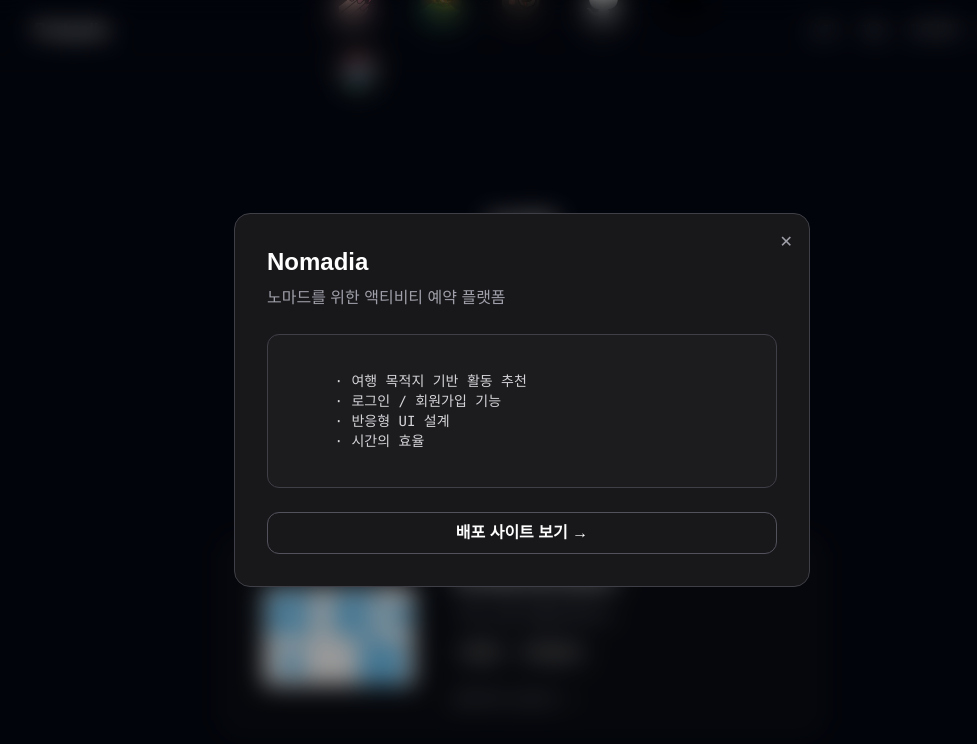
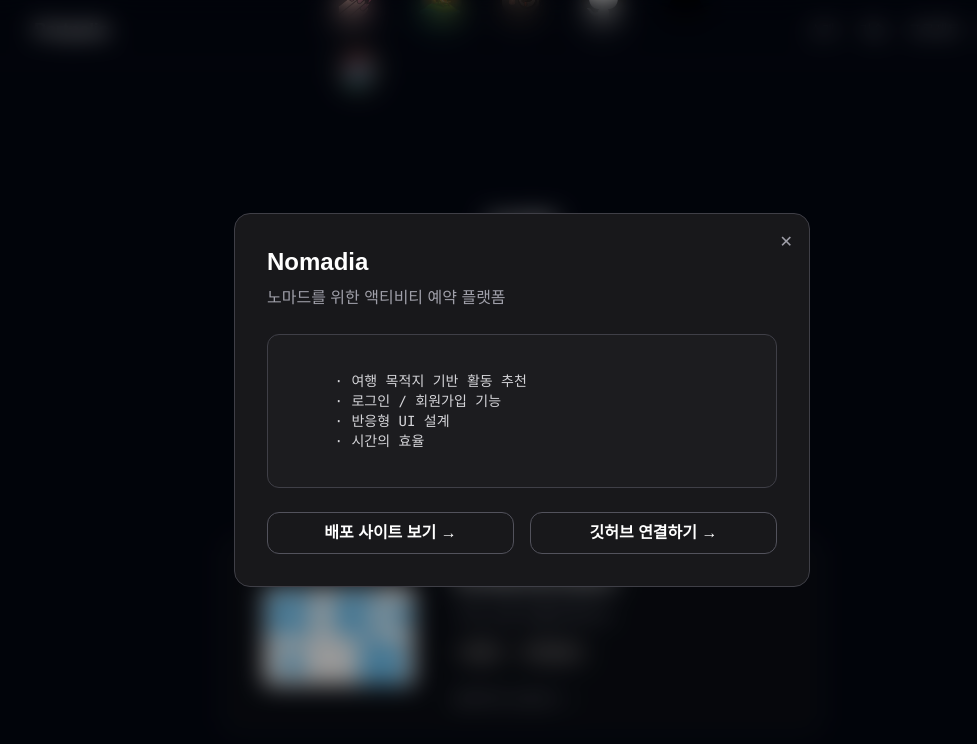
Before and after one commit to wnsdn00/portfolio, a Next.js app: page / in a window 1280 px wide. Both pictures are taken after a click on the element 640 px from the left and 1539 px from the top of the page. Shown: the part 1139-1883 px from the top of the page, without its empty margins (118-1095 px from the left). Built offline with nearby package versions, Linux system fonts and the light colour scheme.

Commit message:
프로젝트 세부 수정(배포, 깃허브)

```diff
--- a/components/Projects/Projects.tsx
+++ b/components/Projects/Projects.tsx
@@ -12,6 +12,7 @@ const projects = [
     description: "노마드를 위한 액티비티 예약 플랫폼",
     tech: ["Next.js", "TypeScript", "React", "TailwindCSS"],
     link: "https://nomadia-two.vercel.app/",
+    githubLink: "https://github.com/wnsdn00/nomadia",
     image: "/images/nomadia.svg",
     details: `
       · 여행 목적지 기반 활동 추천
@@ -24,7 +25,7 @@ const projects = [
     title: "DodamDodam",
     description: "가족 소통 어플리케이션",
     tech: ["kotlin", "Firebase"],
-    link: "https://github.com/wnsdn00/DodamDodam",
+    githubLink: "https://github.com/wnsdn00/DodamDodam",
     image: "/images/dodam.png",
     details: `
       · 구성원에 대해 알아갈 수 있는 랜덤질문 기능
@@ -38,6 +39,7 @@ const projects = [
     description: "포트폴리오 사이트",
     tech: ["Next.js", "TypeScript", "React", "Framer Motion", "TailwindCSS"],
     link: "https://portfolio-kappa-murex-63.vercel.app/",
+    githubLink: "https://github.com/wnsdn00/portfolio",
     image: "/images/portfolio.svg",
     details: `
       · Framer Motion 기반 인터랙션 구현
--- a/components/Projects/projectModal.tsx
+++ b/components/Projects/projectModal.tsx
@@ -36,15 +36,34 @@ export default function ProjectModal({ project, onClose }: ProjectModalProps) {
             {project.details}
           </pre>
 
+          {/* 버튼 영역 */}
+          <div className="flex gap-4 mt-6">
+            {/* 배포 사이트 버튼 */}
+            {project.link && (
               <a
                 href={project.link}
                 target="_blank"
-            className="block mt-6 py-2 px-4 text-center rounded-xl font-semibold border border-zinc-600 hover:bg-white hover:text-black transition-all duration-300"
+                rel="noopener noreferrer"
+                className="flex-1 block py-2 px-4 text-center rounded-xl font-semibold border border-zinc-600 hover:bg-white hover:text-black transition-all duration-300"
               >
                 배포 사이트 보기 →
               </a>
+            )}
 
-          {/* Close Button */}
+            {/* 깃허브 버튼 */}
+            {project.githubLink && (
+              <a
+                href={project.githubLink}
+                target="_blank"
+                rel="noopener noreferrer"
+                className="flex-1 block py-2 px-4 text-center rounded-xl font-semibold border border-zinc-600 hover:bg-white hover:text-black transition-all duration-300"
+              >
+                깃허브 연결하기 →
+              </a>
+            )}
+          </div>
+
+          {/* 창 닫음 버튼 */}
           <button
             onClick={onClose}
             className="absolute top-4 right-4 text-zinc-400 hover:text-white"
--- a/components/Projects/projectsType.ts
+++ b/components/Projects/projectsType.ts
@@ -2,7 +2,8 @@ export interface Project {
   title: string;
   description: string;
   tech: string[];
-  link: string;
+  link?: string;
   image: string;
   details?: string;
+  githubLink?: string;
 }
```
Lines whose indentation alone changed are shown as unchanged.
